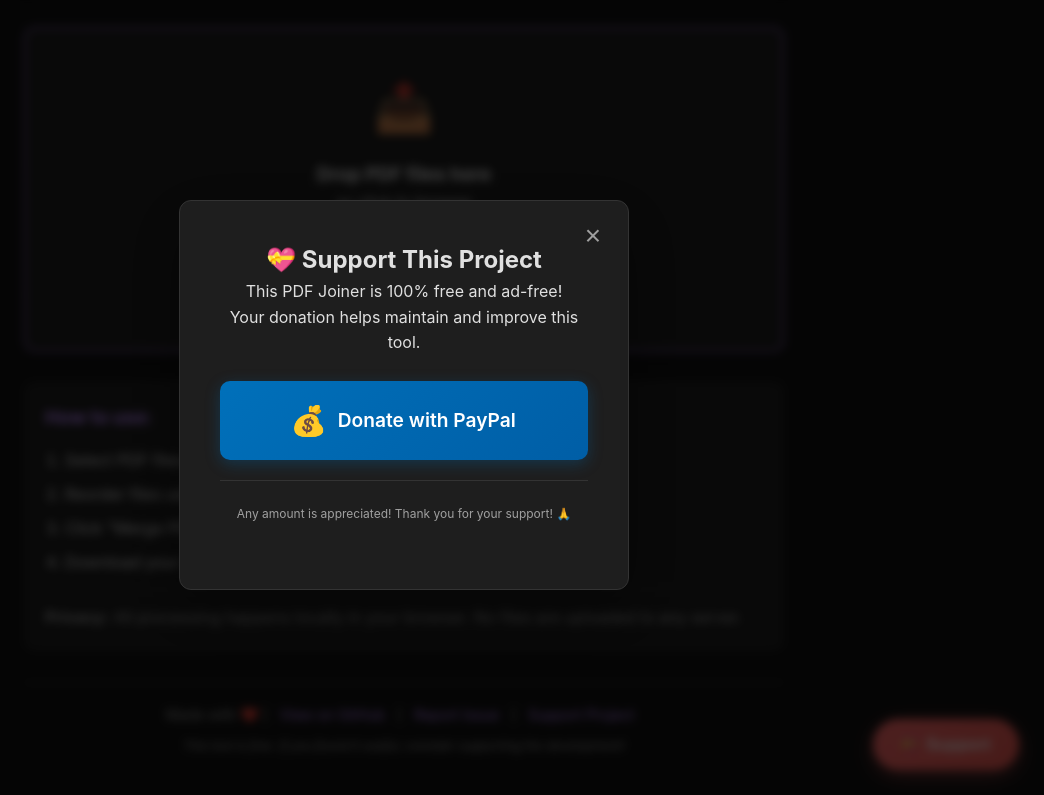
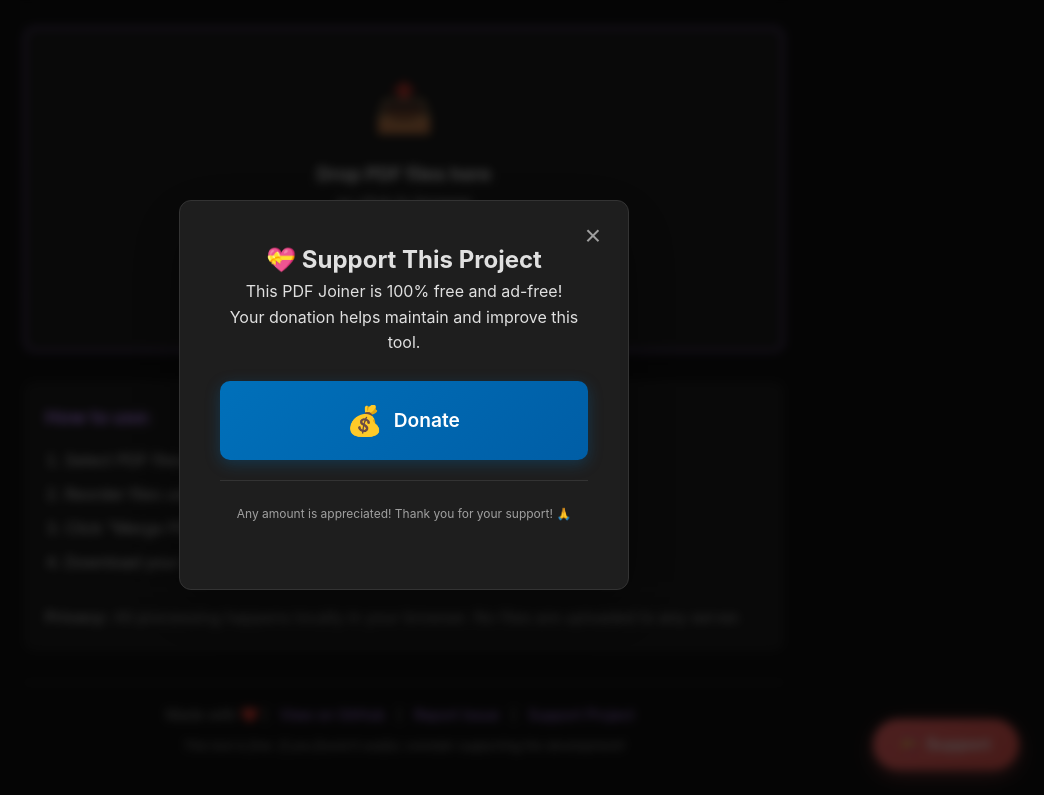
Before and after one commit to universussoft/pdf-joiner, a plain HTML site: page index.html in a window 1280 px wide. Both pictures are taken after a click on the link "Support Project". Shown: the part 265-1060 px from the top of the page, without its empty margins (236-1280 px from the left). Drawn offline with Linux system fonts and the light colour scheme.

Commit message:
Add files via upload

```diff
--- a/index.html
+++ b/index.html
@@ -87,11 +87,11 @@
             <p>Your donation helps maintain and improve this tool.</p>
 
             <div class="donation-main">
-                <a href="https://paypal.me/edobgames?locale.x=pt_PT&country.x=PT"
+                <a href="https://buymeacoffee.com/universussoft"
                    target="_blank"
                    class="donate-btn">
                     <span class="paypal-icon">💰</span>
-                    Donate with PayPal
+                    Donate
                 </a>
 
                 <p class="donation-info">
```
